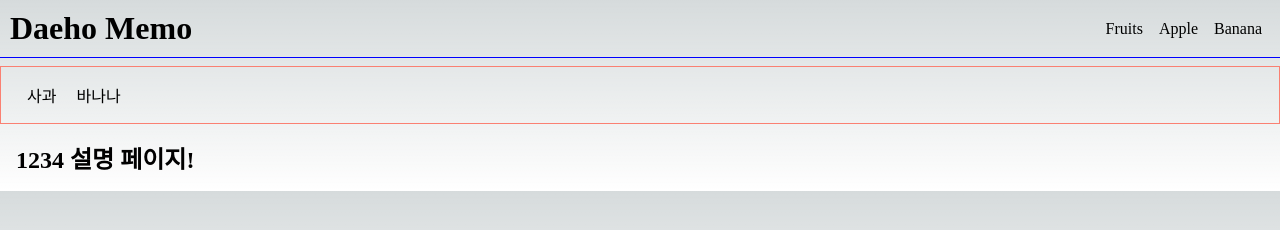
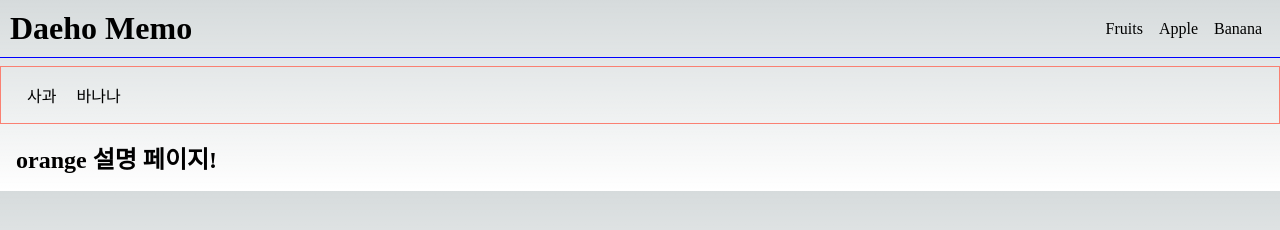
Before and after one commit to SimDaeHo/NextJs-Study, a Next.js app: page /fruits/1234 in a window 1280 px wide. Shown: the top 230 px of the page. Built offline with nearby package versions, Linux system fonts and the light colour scheme.

Commit message:
구조 잡기

```diff
--- a/src/app/fruits/[slug]/page.tsx
+++ b/src/app/fruits/[slug]/page.tsx
@@ -1,3 +1,4 @@
+import { getFruit, getFruits } from "@/service/Fruits";
 import { notFound } from "next/navigation";
 
 type Props = {
@@ -11,15 +12,17 @@ export function generateMetadata({ params }: Props) {
     title: `과일의 이름:${params.slug}`,
   };
 }
-export default function bananaPage({ params }: Props) {
-  if (params.slug === "nothing") {
+export default function bananaPage({ params: { slug } }: Props) {
+  const fruit = getFruit(slug);
+
+  if (!fruit) {
     notFound();
   }
-  return <h1>{params.slug} 설명 페이지!</h1>;
+  return <h1>{fruit} 설명 페이지!</h1>;
 }
 
 export function generateStaticParams() {
-  const fruits = ["apple", "banana"];
+  const fruits = getFruits();
   return fruits.map((fruits) => ({
     slug: fruits,
   }));
--- a/src/app/fruits/page.tsx
+++ b/src/app/fruits/page.tsx
@@ -1,9 +1,9 @@
 import Link from "next/link";
 import styles from "./layout.module.css";
-
-const fruits = ["orange", "melon", "peach", "lemon"];
+import { getFruits } from "@/service/Fruits";
 
 export default function FruitsPage() {
+  const fruits = getFruits();
   return (
     <>
       <h1>과일소개 페이지!</h1>
--- a/src/service/products.ts
+++ b/src/service/Fruits.ts
@@ -1,5 +1,5 @@
 export function getFruits() {
-  return ["orange", "melon", "peach", "lemon"];
+  return ["orange", "melon", "peach", "lemon", "apple"];
 }
 
 export function getFruit(id: string) {
```
